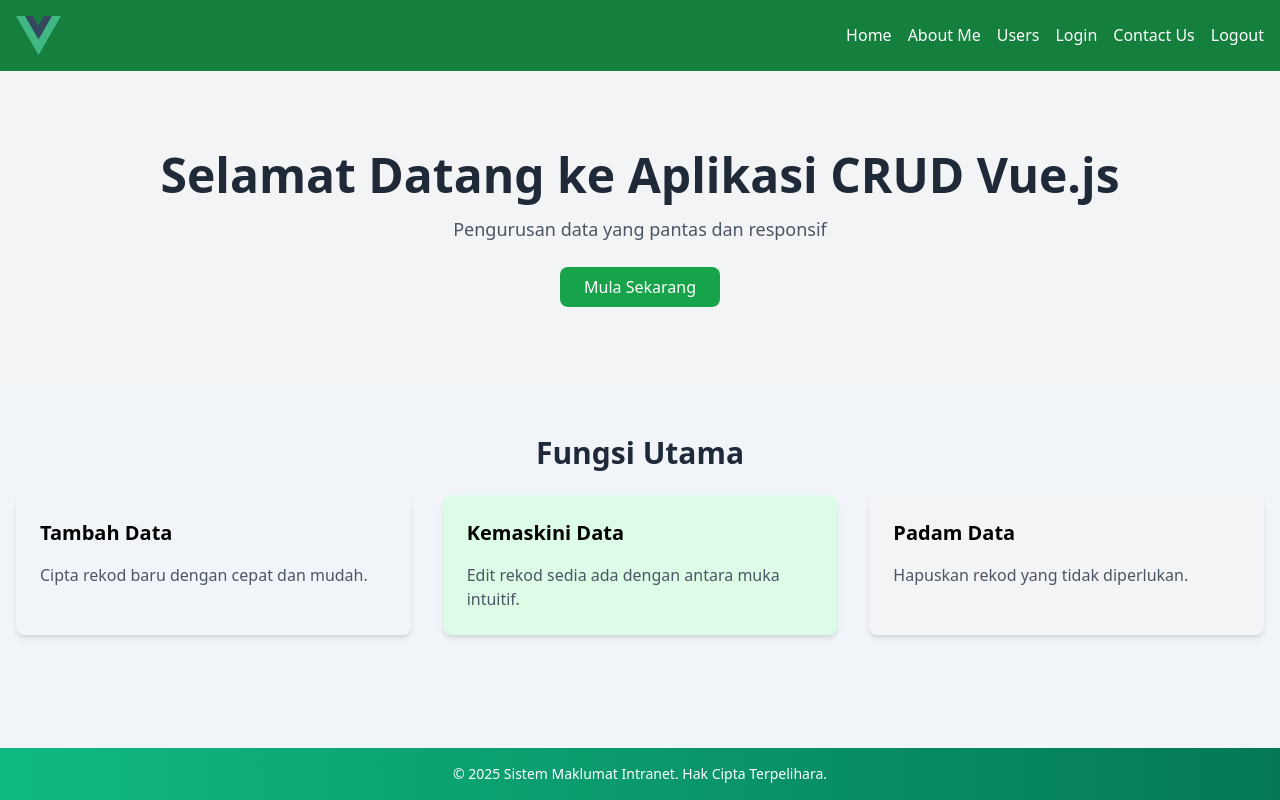
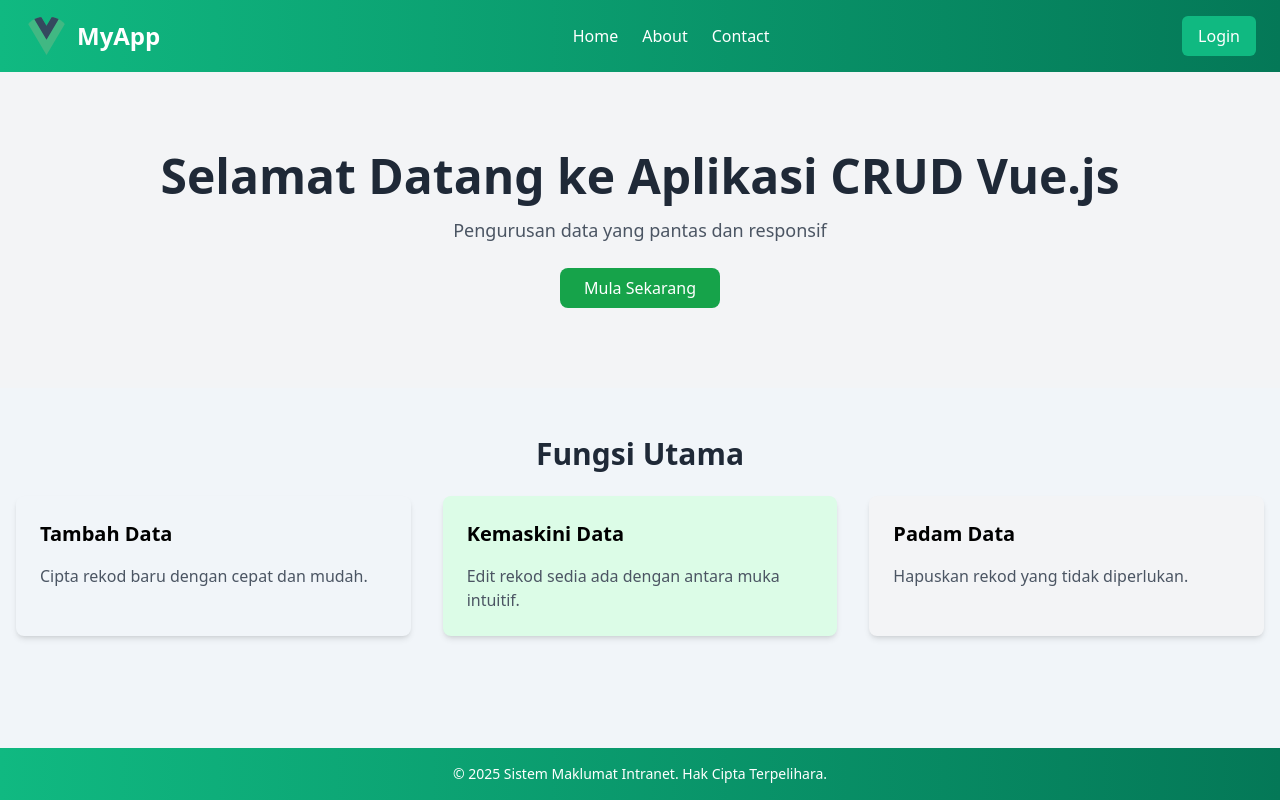
Before and after one commit to nmfairus/node-blog-app, a Vue app: page / in a window 1280 px wide. Built offline with nearby package versions, Linux system fonts and the light colour scheme.

Commit message:
enhance Nav component with gradient background and user authentication handling

```diff
--- a/src/components/partials/Nav.vue
+++ b/src/components/partials/Nav.vue
@@ -1,74 +1,113 @@
-<script setup>
-import { ref } from 'vue';
-import { useRouter } from 'vue-router';
+<template>
+  <nav class="bg-gradient-to-r from-green-600 to-green-800 text-white py-4 px-6">
+    <div class="container mx-auto flex justify-between items-center">
+      <!-- Logo -->
+      <router-link to="/" class="text-white text-2xl font-bold flex items-center space-x-2">
+        <img alt="Vue logo" class="logo rounded-full" src="../../assets/logo.svg" width="45" height="45" />
+        <span>MyApp</span>
+      </router-link>
 
-const router = useRouter();
-const isMenuOpen = ref(false);
-const isSpinning = ref(false);
+      <!-- Navigation Links -->
+      <div class="hidden md:flex space-x-6">
+        <router-link to="/" class="hover:text-gray-200 transition duration-300">Home</router-link>
+        <router-link to="#" class="hover:text-gray-200 transition duration-300">About</router-link>
+        <router-link to="#" class="hover:text-gray-200 transition duration-300">Contact</router-link>
+      </div>
 
-const handleLogout = () => {
-  localStorage.removeItem('token');
-  console.log('Logout successful, token removed');
-  router.push('/login');
-  closeMenu();
-};
-
-const toggleMenu = () => {
-  isMenuOpen.value = !isMenuOpen.value;
-  isSpinning.value = true;
-  setTimeout(() => {
-    isSpinning.value = false;
-  }, 1000); // Spin for 2 seconds
-};
-
-const closeMenu = () => {
-  isMenuOpen.value = false;
-};
-</script>
-
-<template>
-  <!-- Navbar -->
-  <nav class="bg-green-700 p-4">
-    <div class="container mx-auto flex justify-between items-center">
-      <router-link to="/" class="text-white text-2xl font-bold" @click="closeMenu">
-        <img alt="Vue logo" class="logo" src="../../assets/logo.svg" width="45" height="45" />
-      </router-link>
-      <div class="hidden md:flex space-x-4">
-        <router-link to="/" class="text-white hover:text-gray-200" @click="closeMenu">Home</router-link>
-        <router-link to="/about" class="text-white hover:text-gray-200" @click="closeMenu">About Me</router-link>
-        <router-link to="/users" class="text-white hover:text-gray-200" @click="closeMenu">Users</router-link>
-        <router-link to="/login" class="text-white hover:text-gray-200" @click="closeMenu">Login</router-link>
-        <router-link to="/contact" class="text-white hover:text-gray-200" @click="closeMenu">Contact Us</router-link>
-        <a href="#" @click.prevent="handleLogout" class="text-white hover:text-gray-200">Logout</a>
+      <!-- Welcome Message or Login/Logout -->
+      <div class="flex items-center space-x-4">
+        <template v-if="userStore.user">
+          <span class="text-gray-200">Welcome, {{ userStore.user.name }}</span>
+          <button
+            @click="handleLogout"
+            class="bg-red-500 hover:bg-red-600 text-white px-4 py-2 rounded-md transition duration-300"
+          >
+            Logout
+          </button>
+        </template>
+        <template v-else>
+          <router-link
+            to="/login"
+            class="bg-green-500 hover:bg-green-600 text-white px-4 py-2 rounded-md transition duration-300"
+          >
+            Login
+          </router-link>
+        </template>
       </div>
-      <button @click="toggleMenu" class="md:hidden text-white focus:outline-none">
-        <svg :class="{'spin-animation': isSpinning}" class="w-8 h-8 transition-transform duration-300" xmlns="http://www.w3.org/2000/svg" fill="none" viewBox="0 0 24 24" stroke="currentColor">
-          <path stroke-linecap="round" stroke-linejoin="round" stroke-width="2" d="M4 6h16M4 12h16M4 18h16" />
-        </svg>
-      </button>
-    </div>
-    <div v-if="isMenuOpen" class="md:hidden mt-4 space-y-2">
-      <router-link to="/" class="block text-white hover:text-gray-200" @click="closeMenu">Home</router-link>
-      <router-link to="/about" class="block text-white hover:text-gray-200" @click="closeMenu">About Me</router-link>
-      <router-link to="/users" class="block text-white hover:text-gray-200" @click="closeMenu">Users</router-link>
-      <router-link to="/login" class="block text-white hover:text-gray-200" @click="closeMenu">Login</router-link>
-      <router-link to="/contact" class="block text-white hover:text-gray-200" @click="closeMenu">Contact Us</router-link>
-      <a href="#" @click.prevent="handleLogout" class="block text-white hover:text-gray-200">Logout</a>
     </div>
   </nav>
 </template>
 
+<script setup>
+import { ref, onMounted } from 'vue';
+import { useRouter } from 'vue-router';
+import { useUserStore } from '@/stores/user.js';
+
+const userStore = useUserStore();
+const router = useRouter();
+const isLoggedIn = ref(false);
+const userName = ref(null);
+
+// Check if user is logged in and retrieve user data
+onMounted(() => {
+  userStore.initialize();
+  const token = localStorage.getItem('token');
+  const user = JSON.parse(localStorage.getItem('user'));
+  if (token && user) {
+    isLoggedIn.value = true;
+    userName.value = user.name || user.email; // Use name if available, otherwise use email
+  }
+});
+
+// Handle Logout
+const handleLogout = () => {
+  userStore.logout();
+  localStorage.removeItem('token');
+  localStorage.removeItem('user');
+  isLoggedIn.value = false;
+  router.push('/login');
+};
+</script>
+
 <style scoped>
-@keyframes spin {
-  from {
-    transform: rotate(0deg);
-  }
-  to {
-    transform: rotate(360deg);
-  }
+/* Gradient Background */
+.bg-gradient-to-r {
+  background: linear-gradient(90deg, #10b981, #047857);
 }
 
-.spin-animation {
-  animation: spin 2s linear;
+/* Padding */
+.py-4 {
+  padding-top: 1rem;
+  padding-bottom: 1rem;
+}
+.px-6 {
+  padding-left: 1.5rem;
+  padding-right: 1.5rem;
+}
+
+/* Hover Effects */
+.hover\:text-gray-200:hover {
+  color: #e5e7eb;
+}
+
+/* Button Styling */
+.bg-green-500 {
+  background-color: #10b981;
+}
+.bg-red-500 {
+  background-color: #ef4444;
+}
+.hover\:bg-green-600:hover {
+  background-color: #059669;
+}
+.hover\:bg-red-600:hover {
+  background-color: #dc2626;
+}
+
+/* Transition */
+.transition {
+  transition-property: all;
+  transition-timing-function: cubic-bezier(0.4, 0, 0.2, 1);
+  transition-duration: 300ms;
 }
 </style>
```
